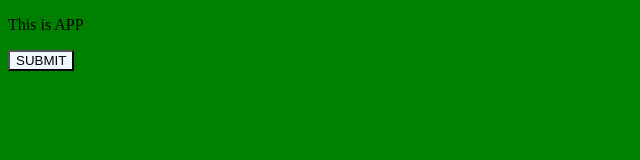
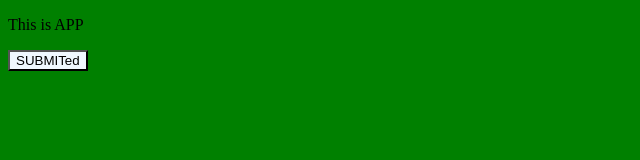
Before and after one commit to huy-sys/git-study, a plain HTML site: page index.html in a window 1280 px wide. Shown: the full height of the page, 0-640 px from the left. Drawn offline with Linux system fonts and the light colour scheme.

Commit message:
Update index.html

```diff
--- a/index.html
+++ b/index.html
@@ -9,7 +9,7 @@
 </head>
 <body>
     <p>This is APP</p>
-    <button>SUBMIT</button>
+    <button>SUBMITed</button>
 </body>
 </html>
 <!--
```
